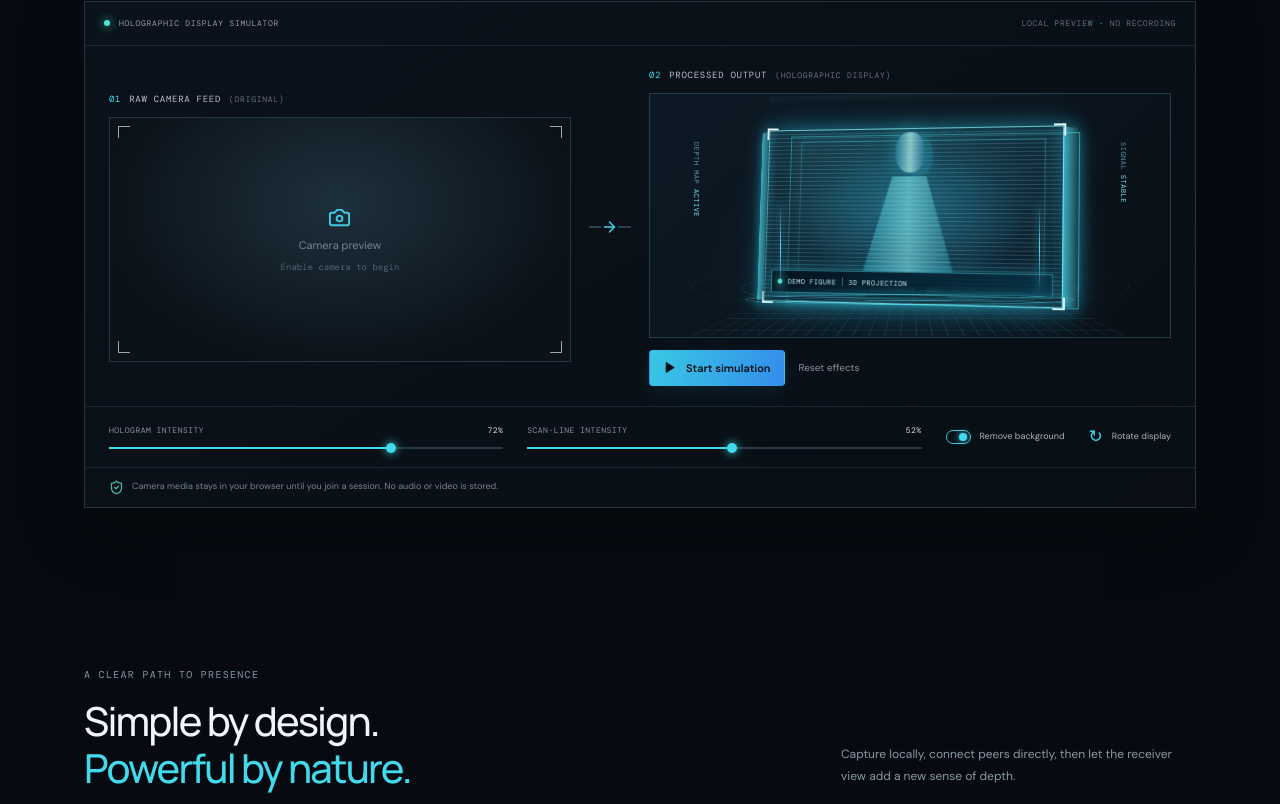
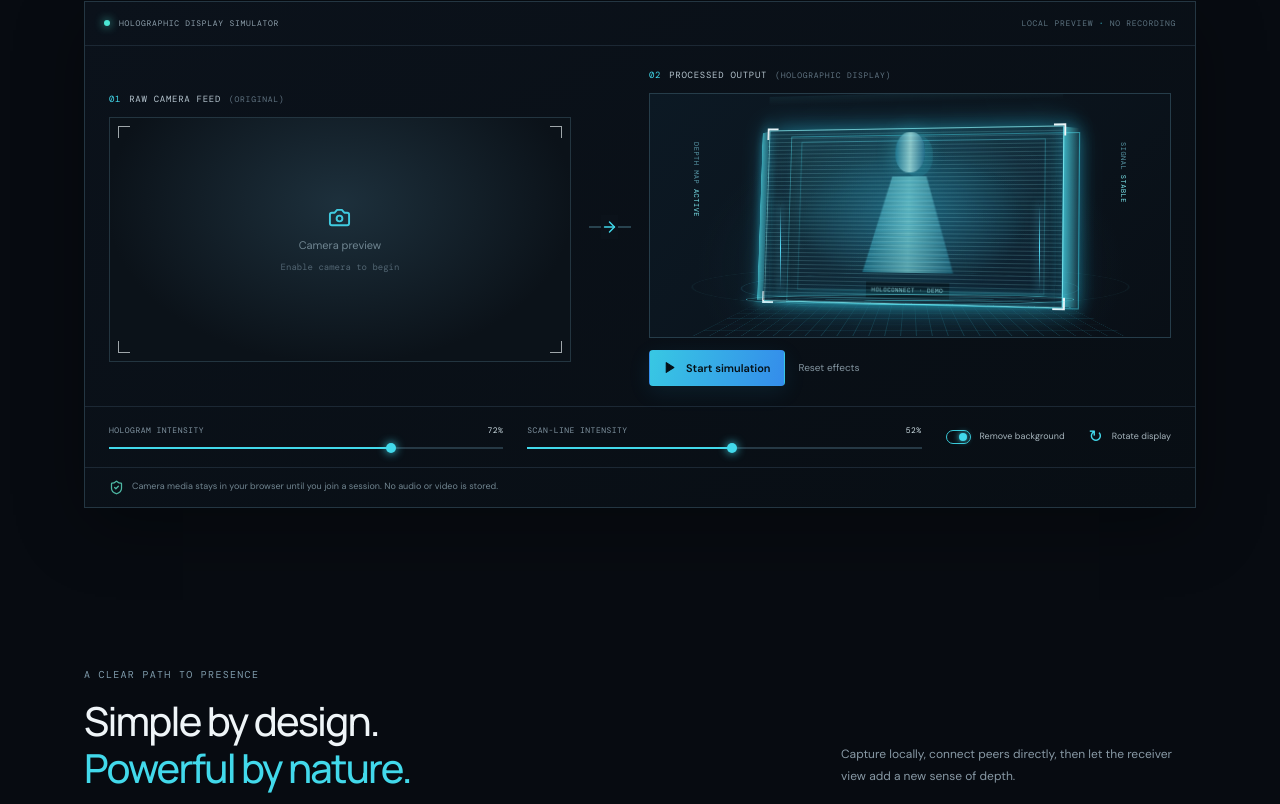
Before and after one commit to Siddharthvs8/-Holoconnect, a Next.js app in the folder apps/web/: page / in a window 1280 px wide. Shown: the part 1976-2780 px from the top of the page. Built offline with nearby package versions, Linux system fonts and the light colour scheme; no server answers.

Commit message:
Remove hologram text banner from video

```diff
--- a/apps/web/src/app/page.tsx
+++ b/apps/web/src/app/page.tsx
@@ -194,7 +194,7 @@ function Hologram({ media, intensity = 70, scan = 52, effects = true, active = t
         <video ref={videoRef} autoPlay muted playsInline className="holo-source-video"/>
         {media ? <canvas ref={canvasRef} className="holo-cutout-canvas" aria-label="Background removed holographic camera output"/> : <div className="holo-demo-person"><div className="demo-head"/><div className="demo-body"/><small>HOLOCONNECT · DEMO</small></div>}
         <div className="scanlines"/><div className="holo-shimmer"/>
-        <div className="holo-caption"><span className="live-dot"/> {media ? maskState : "DEMO FIGURE"} <span className="caption-divider"/> 3D PROJECTION</div>
+        <span className="sr-only" role="status">{media ? maskState : "Demo hologram"}</span>
       </div>
       <div className="holo-side side-left"/><div className="holo-side side-right"/>
     </div>
```
